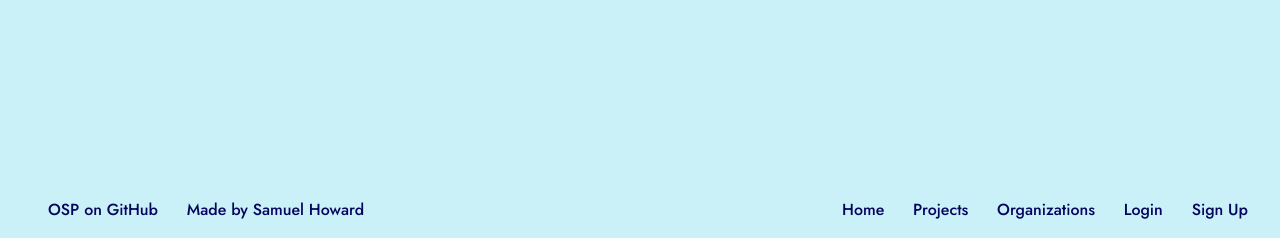
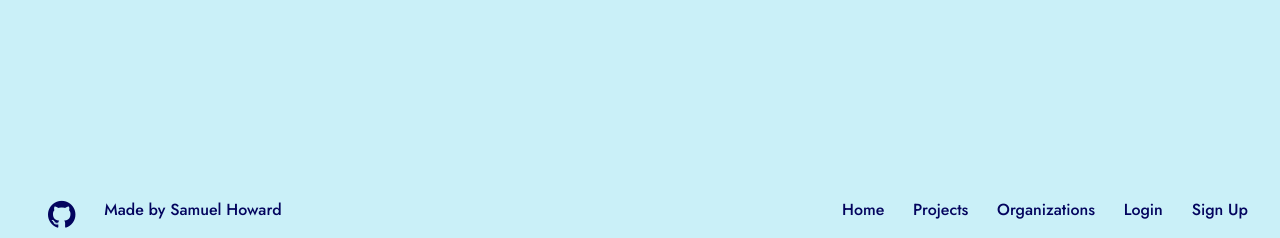
Before and after one commit to SamuelHoward/open-source-platform, a Flask app: page / in a window 1280 px wide. Shown: the part 562-800 px from the top of the page. Run offline with Flask 2, Linux system fonts and the light colour scheme; some libraries are stand-ins or nearby versions.

Commit message:
Improves gh link

```diff
--- a/flask_app/static/css/style.css
+++ b/flask_app/static/css/style.css
@@ -23,6 +23,10 @@ hr {
 div {
     overflow: hidden;
     margin-left: 8px;
+}
+
+.fa-custom {
+    vertical-align: -33%
 }
 
 .card_break {
--- a/flask_app/templates/base.html
+++ b/flask_app/templates/base.html
@@ -5,6 +5,7 @@
     <link rel="shortcut icon" href={{ url_for('static', filename= 'favicon.ico') }}>
     <link rel="stylesheet" href={{ url_for('static', filename= 'css/style.css') }}>
     <link rel="preconnect" href="https://fonts.gstatic.com">
+    <link rel="stylesheet" href="https://maxcdn.bootstrapcdn.com/font-awesome/4.4.0/css/font-awesome.min.css">
     <link href="https://fonts.googleapis.com/css2?family=Jost:ital,wght@0,500;1,500&display=swap" rel="stylesheet">
     <title>{{ title }}</title>
   </head>
@@ -58,7 +59,7 @@
 	</div>
 	<div class="footer">
 	  <span class="external-links">
-	    <a href="https://github.com/SamuelHoward/open-source-platform">OSP on GitHub</a>
+	    <a href="https://github.com/SamuelHoward/open-source-platform"><i class="fa fa-github fa-2x fa-custom"></i></a>
 	    &nbsp;&nbsp;&nbsp;&nbsp;
 	    <a href="https://www.linkedin.com/in/samuel-justin-howard/">Made by Samuel Howard</a>
 	  </span>
```
